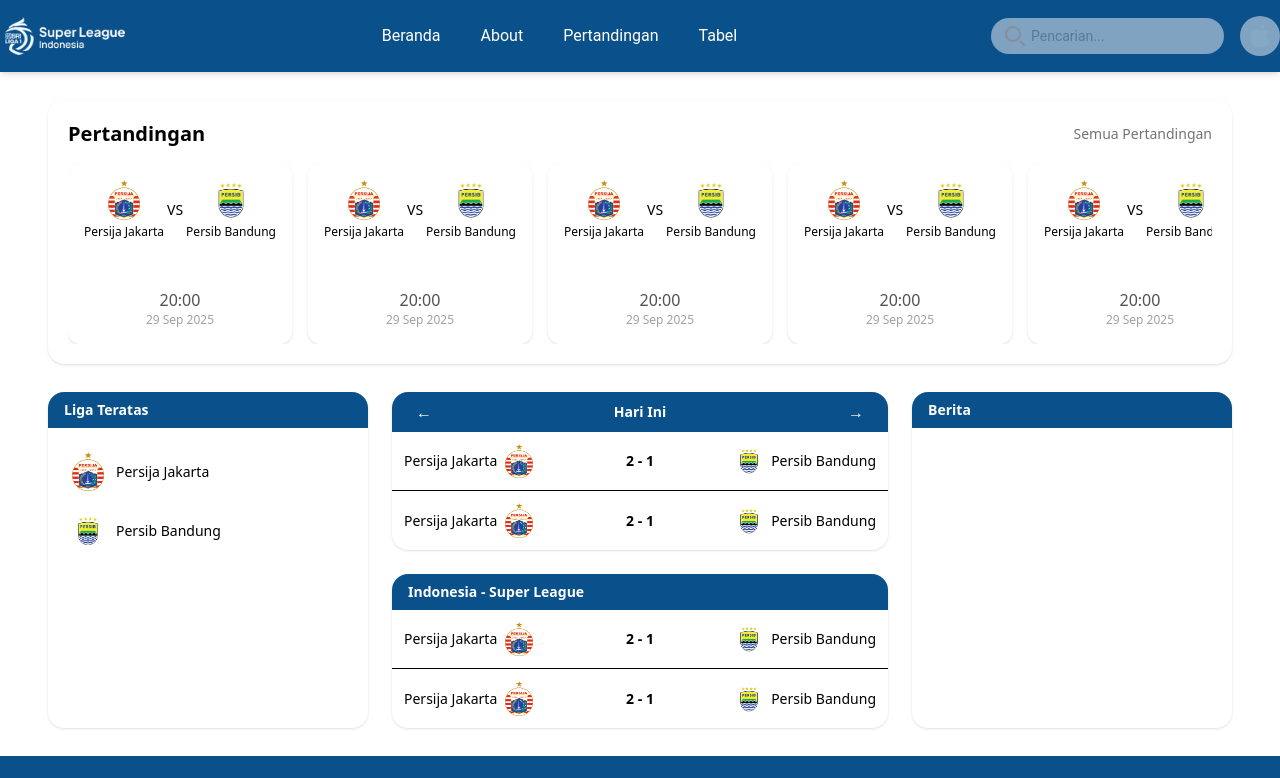
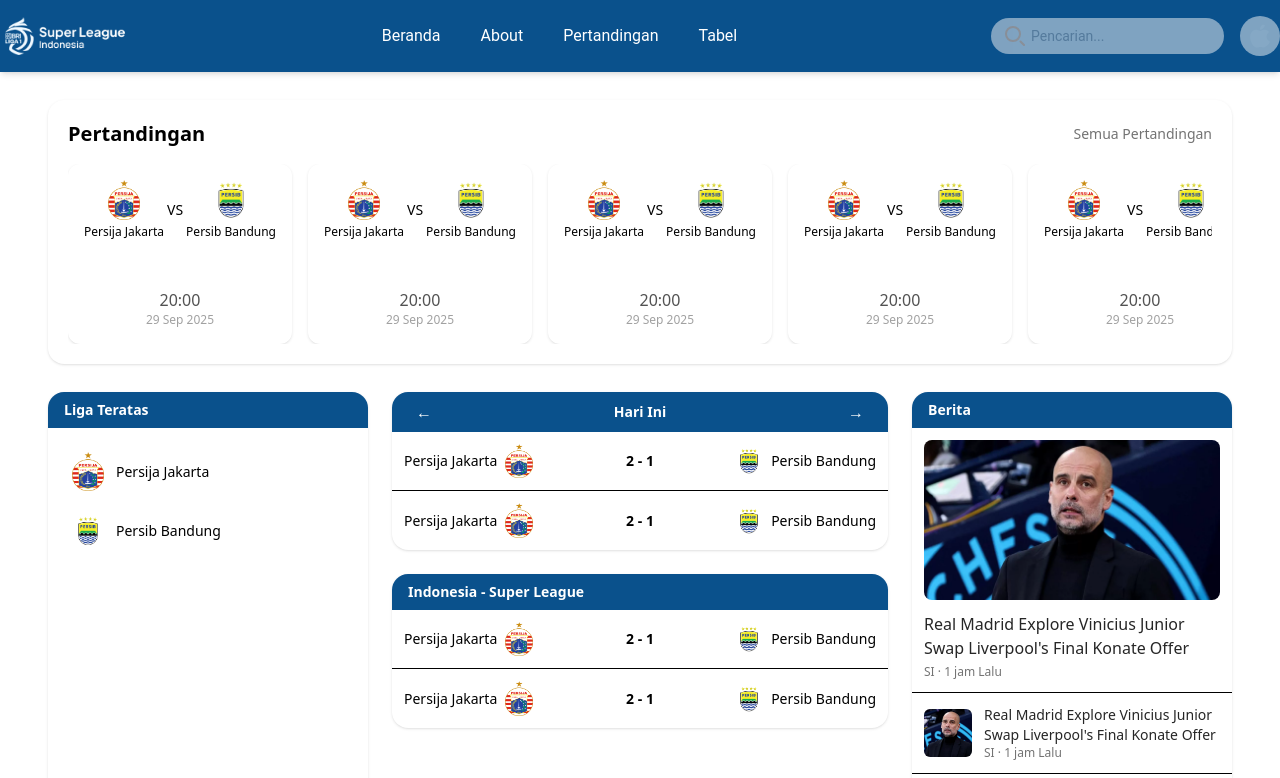
Before and after one commit to denisptra/super-league-Indonesia_kel-7, a React (Vite) app: page / in a window 1280 px wide. Shown: the top 778 px of the page. Built offline with nearby package versions, Linux system fonts and the light colour scheme.

Commit message:
Update Home.tsx

```diff
--- a/src/page/Home.tsx
+++ b/src/page/Home.tsx
@@ -2,6 +2,7 @@
 import { TeamItem } from "../components/TeamItem";
 import { TodayMatchItem } from "../components/TodayMatchItem";
 import { LeagueMatchList } from "../components/LeagueMatchList";
+import { NewsItem } from "../components/NewsItem";
 
 const matches = [
     { home: "/images/Lambang_Persija_Jakarta.svg.png", away: "/images/Logo_Persib_Bandung.png",
@@ -65,6 +66,27 @@
     awayLogo: "/images/Logo_Persib_Bandung.png",
     awayName: "Persib Bandung",
     score: "2 - 1",
+  },
+];
+
+const newsList = [
+  {
+    image: "/images/Pep-Guardiola.webp",
+    title: "Real Madrid Explore Vinicius Junior Swap Liverpool's Final Konate Offer",
+    source: "SI",
+    time: "1 jam Lalu",
+  },
+  {
+    image: "/images/Pep-Guardiola.webp",
+    title: "Real Madrid Explore Vinicius Junior Swap Liverpool's Final Konate Offer",
+    source: "SI",
+    time: "1 jam Lalu",
+  },
+  {
+    image: "/images/Pep-Guardiola.webp",
+    title: "Real Madrid Explore Vinicius Junior Swap Liverpool's Final Konate Offer",
+    source: "SI",
+    time: "1 jam Lalu",
   },
 ];
 
@@ -132,6 +154,11 @@
                 <h3 className="text-sm font-semibold">Berita</h3>
             </div>
           {/* ...map list berita */}
+            <div className="flex flex-col divide-y">
+                {newsList.map((news, i) => (
+                <NewsItem key={i} {...news} isBig={i === 0} />
+                ))}
+            </div>
         </aside>
       </div>
     </div>
```
